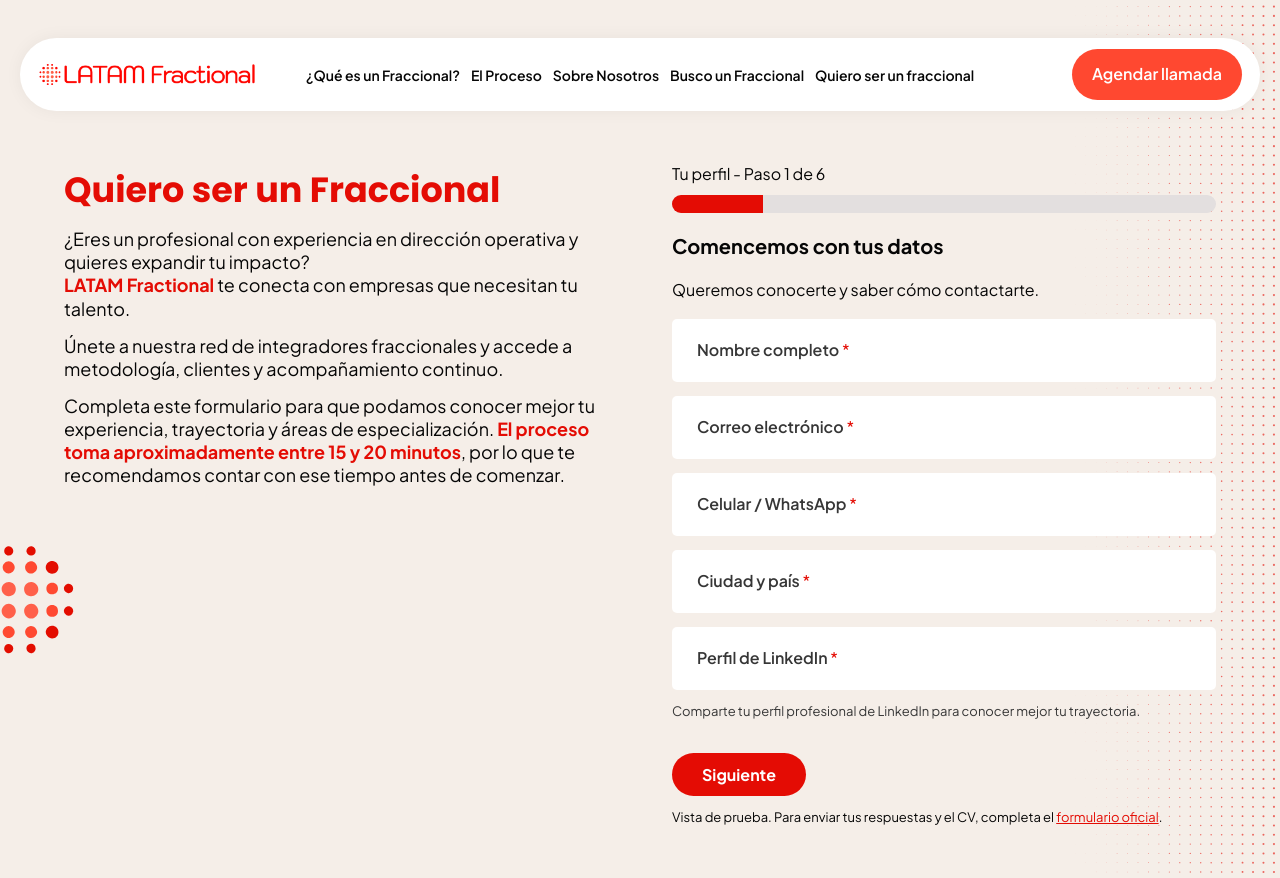
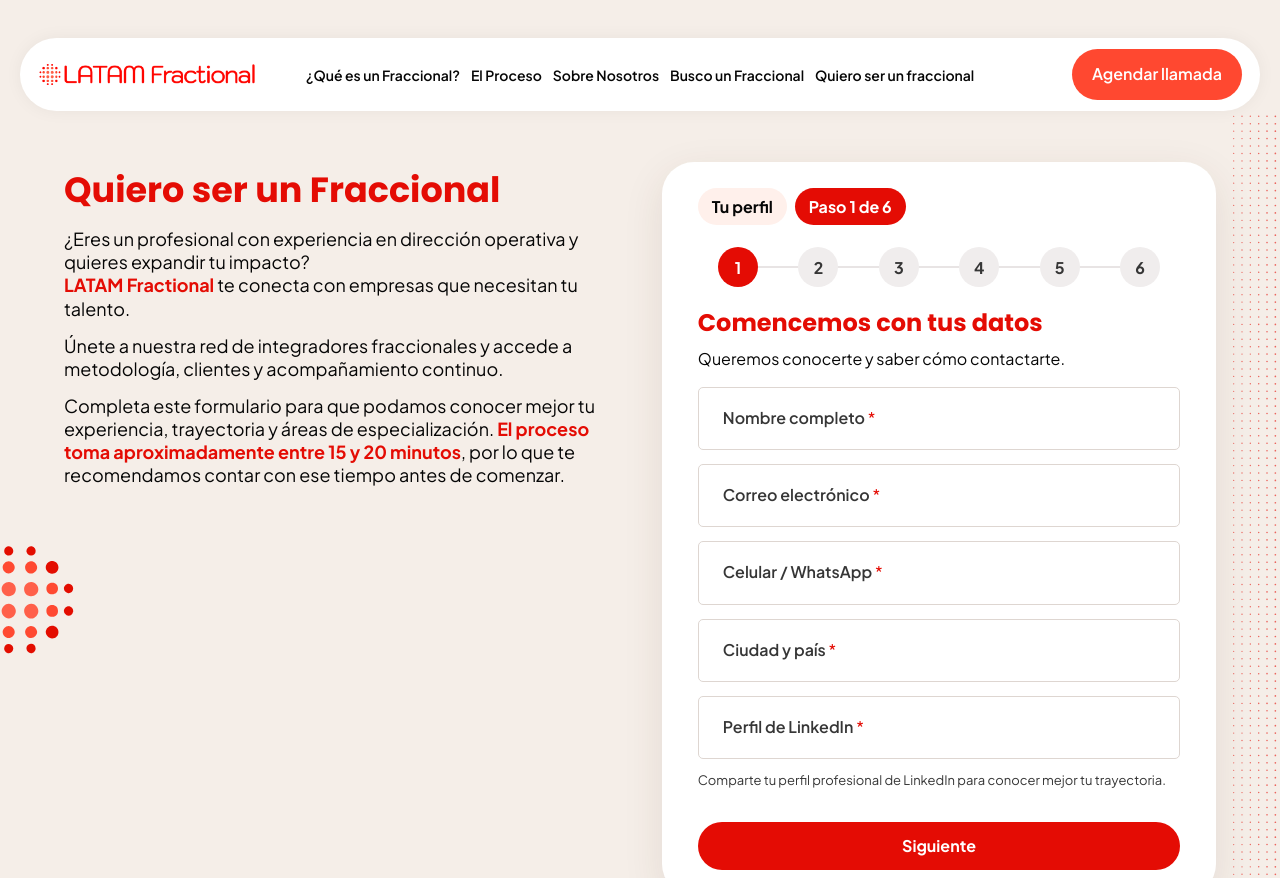
Before and after one commit to Miguelmatp/LatamFractional, a plain HTML site: page quiero-ser-un-fraccional.html in a window 1280 px wide. Shown: the top 878 px of the page. Drawn offline with Linux system fonts and the light colour scheme.

Commit message:
nuevos cambios

```diff
--- a/latamFractional.css
+++ b/latamFractional.css
@@ -580,14 +580,25 @@ button {
 
 /* B5 · Clientes y oferta */
 .B5 {
+    position: relative;
     color: var(--blanco);
     background:
         url("imagenes/isotipo.svg") left center / 7% auto no-repeat,
-        url("imagenes/puntos_2.svg") right center / 19% auto no-repeat,
         var(--gris);
 }
 
+.B5::before {
+    position: absolute;
+    inset-block: 0;
+    inset-inline-end: 0;
+    inline-size: 19%;
+    background: url("imagenes/puntos_2.svg") right top / auto 100% no-repeat;
+    pointer-events: none;
+    content: "";
+}
+
 .B5 .bloque {
+    position: relative;
     align-items: center;
     gap: 28px;
 }
@@ -1280,8 +1291,8 @@ button {
     .botonAgendaFlotante {
         display: inline-flex;
         position: fixed;
-        inset-inline-end: 2rem;
-        inset-block-end: 2rem;
+        inset-inline-end: 1rem;
+        inset-block-end:  1rem;
         z-index: 20;
         box-shadow: 0 6px 18px rgb(0 0 0 / 18%);
         font-size: var(--tam-menu);
@@ -1395,7 +1406,14 @@ button {
         text-align: start;
     }
 
-    .B5,
+    .B5 {
+        background-size: 13% auto;
+    }
+
+    .B5::before {
+        inline-size: 30%;
+    }
+
     .B7 {
         background-size: 13% auto, 30% auto, auto;
     }
--- a/quiero-ser-un-fraccional.css
+++ b/quiero-ser-un-fraccional.css
@@ -1,31 +1,43 @@
 .paginaPostulacion {
     --laterales-postulacion: clamp(20px, (100% - var(--ancho-bloque)) / 2, 7%);
-    background:
-        url("imagenes/puntos-rojos-postulacion.svg") right top / min(17vw, 285px) auto no-repeat,
-        url("imagenes/isotipo.svg") left 540px / clamp(34px, 6vw, 86px) auto no-repeat,
-        var(--crema);
+    background: var(--crema) url("imagenes/isotipo.svg") left 540px / clamp(34px, 6vw, 86px) auto no-repeat;
 }
 
-.paginaPostulacion .ctnHeader,
-.postulacion {
+.paginaPostulacion .ctnHeader {
     padding-inline: var(--laterales-postulacion);
 }
 
 .postulacion {
+    --ancho-postulacion: 72rem;
+    --padding-postulacion: 2rem;
+    position: relative;
     padding-block: clamp(36px, 4vw, 64px) clamp(50px, 5vw, 80px);
+    padding-inline: var(--padding-postulacion);
     background: transparent;
 }
 
+.postulacion::before {
+    position: absolute;
+    inset-block: 0;
+    inset-inline-end: 0;
+    inline-size: min(285px, calc(max(var(--padding-postulacion), (100% - var(--ancho-postulacion)) / 2) - .75rem));
+    background: url("imagenes/puntos-rojos-postulacion.svg") right top / auto 100% no-repeat;
+    pointer-events: none;
+    content: "";
+}
+
 .postulacion .bloque {
+    position: relative;
+    --separacion-postulacion: clamp(24px, 4vw, 44px);
     inline-size: 100%;
-    max-inline-size: 72rem;
-    flex-direction: row;
-    gap: clamp(32px, 5vw, 80px);
+    max-inline-size: var(--ancho-postulacion);
+    align-items: center;
+    gap: var(--separacion-postulacion);
 }
 
 .introduccionPostulacion,
 .panelPostulacion {
-    flex: 1 1 0;
+    inline-size: min(100%, 58rem);
     min-inline-size: 0;
 }
 
@@ -34,7 +46,7 @@
     padding-block-start: 10px;
 }
 
-.introduccionPostulacion p { max-inline-size: 54ch; }
+.introduccionPostulacion p { max-inline-size: 68ch; }
 
 .introduccionPostulacion h1 {
     font-weight: 700;
@@ -43,33 +55,129 @@
 }
 
 .panelPostulacion {
+    padding: clamp(16px, 4vw, 26px);
+    border-radius: clamp(18px, 3vw, 32px);
+    background: var(--blanco);
+    box-shadow: 0 12px 40px rgb(81 46 28 / 10%);
     font-size: 1rem;
     line-height: 1.45;
+}
+
+@media (min-width: 1025px) {
+    .postulacion .bloque {
+        flex-direction: row;
+        justify-content: center;
+        align-items: flex-start;
+    }
+
+    .introduccionPostulacion,
+    .panelPostulacion {
+        flex: 0 0 calc((100% - var(--separacion-postulacion)) / 2);
+    }
+
+    .panelPostulacion {
+        padding-inline: clamp(22px, 2.8vw, 40px);
+    }
+
+    .nombrePaso {
+        max-inline-size: 100%;
+        hyphens: auto;
+        overflow-wrap: anywhere;
+    }
 }
 
 .indicadorPostulacion {
     display: flex;
     flex-direction: column;
-    gap: 10px;
-    padding-block-end: 20px;
+    gap: 22px;
+    padding-block-end: clamp(22px, 4vw, 20px);
 }
 
-.indicadorPostulacion progress {
-    display: block;
-    inline-size: 100%;
-    block-size: 18px;
-    overflow: hidden;
-    border: 0;
-    border-radius: 99px;
-    appearance: none;
-    background: #e3dfdf;
-    color: var(--rojo);
+.resumenProgreso {
+    display: flex;
+    flex-wrap: wrap;
+    gap: 8px;
 }
 
-.indicadorPostulacion progress::-webkit-progress-bar { background: #e3dfdf; }
-.indicadorPostulacion progress::-webkit-progress-value { background: var(--rojo); }
-.indicadorPostulacion progress::-moz-progress-bar { background: var(--rojo); }
+.resumenProgreso span,
+.duracionPostulacion {
+    padding: 7px 14px;
+    border-radius: 99px;
+    background: #fff0eb;
+    font-weight: 700;
+}
 
+.resumenProgreso #textoProgreso {
+    background: var(--rojo);
+    color: var(--blanco);
+}
+
+.listaPasosPostulacion {
+    --avance-pasos: 0;
+    --alto-numero-paso: clamp(32px, 6vw, 40px);
+    position: relative;
+    display: grid;
+    grid-template-columns: repeat(6, minmax(0, 1fr));
+    gap: 0;
+    padding: 0;
+    list-style: none;
+    text-align: center;
+}
+
+.listaPasosPostulacion::before,
+.listaPasosPostulacion::after {
+    position: absolute;
+    inset-block-start: calc(var(--alto-numero-paso) / 2 - 1px);
+    inset-inline-start: calc(100% / 12);
+    inline-size: calc(100% * 5 / 6);
+    block-size: 2px;
+    background: #e8e4e4;
+    content: "";
+}
+
+.listaPasosPostulacion::after {
+    inline-size: calc(100% * 5 / 6 * var(--avance-pasos));
+    background: var(--rojo);
+}
+
+.listaPasosPostulacion li {
+    z-index: 1;
+    display: flex;
+    flex-direction: column;
+    align-items: center;
+    gap: 6px;
+    padding-inline: 3px;
+    color: var(--gris);
+    font-size: var(--tam-legal);
+}
+
+.numeroPaso {
+    display: grid;
+    place-items: center;
+    inline-size: var(--alto-numero-paso);
+    block-size: var(--alto-numero-paso);
+    border-radius: 50%;
+    background: #f0eded;
+    font-size: 1rem;
+    font-weight: 700;
+}
+
+.listaPasosPostulacion :is([aria-current="step"], .pasoCompleto) .numeroPaso {
+    background: var(--rojo);
+    color: var(--blanco);
+}
+
+.listaPasosPostulacion [aria-current="step"] .nombrePaso {
+    color: var(--rojo);
+    font-weight: 700;
+}
+.listaPasosPostulacion .nombrePaso {
+    line-height: 1;
+    font-size: 12px;
+}
+.listaPasosPostulacion li .nombrePaso:nth-of-type(2){
+    display: none;
+}
 .pasoPostulacion {
     display: flex;
     flex-direction: column;
@@ -84,7 +192,7 @@
 }
 
 .encabezadoPaso {
-    gap: 20px;
+    gap: 10px;
     padding-block-end: 3px;
 }
 
@@ -95,6 +203,22 @@
 }
 
 .encabezadoPaso h2:focus { outline: none; }
+
+.encabezadoPaso h2 {
+    color: var(--rojo);
+    font: 700 clamp(1.5rem, 4vw, 1.5rem)/1.15 var(--fuente-titulos);
+}
+
+.duracionPostulacion {
+    align-self: flex-start;
+    color: var(--rojo);
+    font-size: .875rem;
+}
+
+.camposObligatorios {
+    color: var(--gris);
+    font-size: var(--tam-legal);
+}
 
 .campoPostulacion label,
 .campoPostulacion legend {
@@ -128,7 +252,7 @@
     min-inline-size: 0;
     min-block-size: 60px;
     padding-block: 7px;
-    border: 1px solid transparent;
+    border: 1px solid #ded6d1;
     border-radius: 5px;
     background: var(--blanco);
 }
@@ -264,7 +388,20 @@
     font-weight: 700;
 }
 
+.accionesPostulacion :is([data-siguiente], [data-envio-oficial]) {
+    flex: 1 1 12rem;
+    min-block-size: 48px;
+    text-align: center;
+}
+
+.accionesPostulacion [data-anterior] {
+    border: 1px solid #efd6cb;
+    background: #fff0eb;
+    color: var(--rojo);
+}
+
 .accionesPostulacion .boton:hover { background: #b80a04; }
+.accionesPostulacion [data-anterior]:hover { background: #ffe8df; }
 
 .notaPostulacion {
     padding-block-start: 12px;
@@ -276,13 +413,6 @@
     text-decoration: underline;
 }
 
-@media (max-width: 1024px) {
-    .postulacion .bloque { flex-direction: column; }
-    .introduccionPostulacion,
-    .panelPostulacion { flex: 0 1 auto; }
-    .introduccionPostulacion { padding-block-start: 0; }
-}
-
 @media (max-width: 1270px) {
     .paginaPostulacion { --laterales-postulacion: 7%; }
 }
@@ -290,14 +420,18 @@
 @media (max-width: 700px) {
     .paginaPostulacion {
         --laterales-postulacion: 15px;
-        background-position: right top, -25px 430px;
-        background-size: 22vw auto, 32px auto;
+        background-position: -25px 430px;
+        background-size: 32px auto;
     }
 
     .paginaPostulacion .menuPrincipal .boton { display: inline-flex; }
     .paginaPostulacion .B9 { padding-block-end: 30px; }
 }
 
+@media (max-width: 600px) {
+    .nombrePaso { display: none; }
+}
+
 @media (prefers-reduced-motion: reduce) {
     .entradaPostulacion > label,
     .listaOpcionesPostulacion label { transition: none; }
--- a/quiero-ser-un-fraccional.html
+++ b/quiero-ser-un-fraccional.html
@@ -45,14 +45,27 @@
                 <div class="panelPostulacion">
                     <form id="formularioPostulacion">
                         <div class="indicadorPostulacion">
-                            <p id="textoProgreso" aria-live="polite">Tu perfil - Paso 1 de 6</p>
-                            <progress value="1" max="6" aria-label="Progreso de la postulación"></progress>
+                            <div class="resumenProgreso">
+                                <span id="nombrePasoPostulacion">Tu perfil</span>
+                                <span id="textoProgreso" aria-live="polite">Paso 1 de 6</span>
+                            </div>
+                            <progress class="soloLectores" value="1" max="6" aria-label="Progreso de la postulación"></progress>
+                            <ol class="listaPasosPostulacion" aria-label="Pasos de la postulación">
+                                <li aria-current="step"><span class="numeroPaso">1</span><span class="nombrePaso">Datos personales</span></li>
+                                <li><span class="numeroPaso">2</span><span class="nombrePaso">Trayectoria</span></li>
+                                <li><span class="numeroPaso">3</span><span class="nombrePaso">Experiencia y resultados</span></li>
+                                <li><span class="numeroPaso">4</span><span class="nombrePaso">Liderazgo fraccional</span></li>
+                                <li><span class="numeroPaso">5</span><span class="nombrePaso">Desarrollo comercial</span></li>
+                                <li><span class="numeroPaso">6</span><span class="nombrePaso">Disponibilidad</span></li>
+                            </ol>
                         </div>
                         <section class="pasoPostulacion" data-paso-postulacion="Tu perfil">
                             <div class="encabezadoPaso">
                                 <h2 tabindex="-1">Comencemos con tus datos</h2>
                                 <p>Queremos conocerte y saber cómo contactarte.</p>
+                                <!-- <p class="duracionPostulacion">Proceso completo: 15–20 minutos</p> -->
                             </div>
+                            <!-- <p class="camposObligatorios"><span class="requeridoPostulacion" aria-hidden="true">*</span> Campos obligatorios</p> -->
                             <div class="campoPostulacion">
                                 <div class="entradaPostulacion">
                                     <label for="postulacion-1">Nombre completo <span class="requeridoPostulacion" aria-hidden="true">*</span></label>
@@ -418,7 +431,7 @@
                             <button type="button" class="boton" data-siguiente>Siguiente</button>
                             <a class="boton" href="https://latamfractional.com/quiero-ser-un-fraccional/" data-envio-oficial hidden>Ir al envío oficial</a>
                         </div>
-                        <p class="notaPostulacion">Vista de prueba. Para enviar tus respuestas y el CV, completa el <a href="https://latamfractional.com/quiero-ser-un-fraccional/">formulario oficial</a>.</p>
+                        <!-- <p class="notaPostulacion">Vista de prueba. Para enviar tus respuestas y el CV, completa el <a href="https://latamfractional.com/quiero-ser-un-fraccional/">formulario oficial</a>.</p> -->
                     </form>
                 </div>
             </div>
```
Also changed, not shown: quiero-ser-un-fraccional.js (+11 -1 lines).
